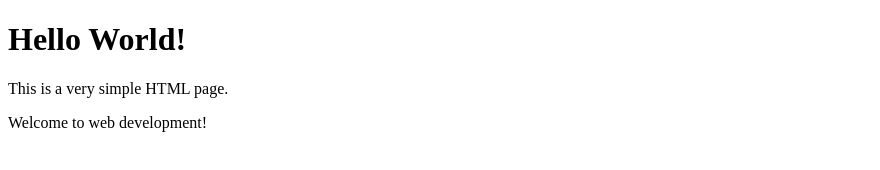
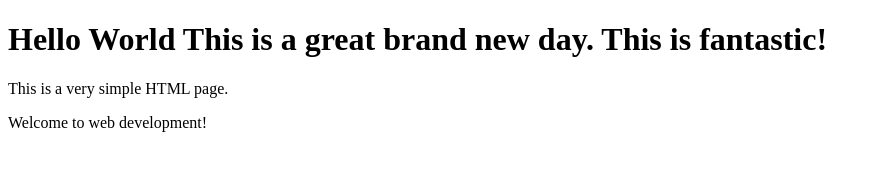
Before and after one commit to jorn-sinkable/erstezweite, a plain HTML site: page index.html in a window 1280 px wide. Shown: the whole page, without its empty margins (0-880 px from the left). Drawn offline with Linux system fonts and the light colour scheme.

Commit message:
Update index.html

```diff
--- a/index.html
+++ b/index.html
@@ -6,7 +6,7 @@
     <title>My Simple Page</title>
 </head>
 <body>
-    <h1>Hello World!</h1>
+    <h1>Hello World This is a great brand new day. This is fantastic!</h1>
     <p>This is a very simple HTML page.</p>
     <p>Welcome to web development!</p>
 </body>
```
